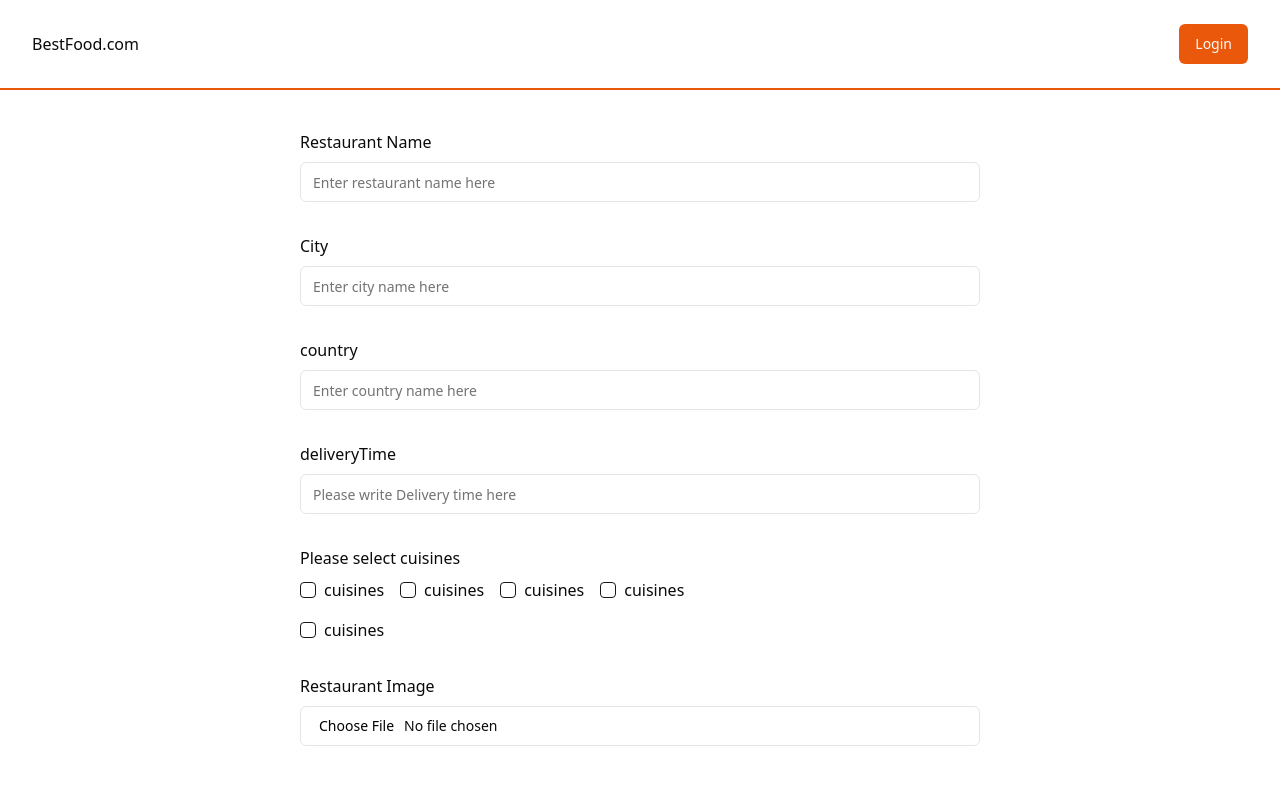
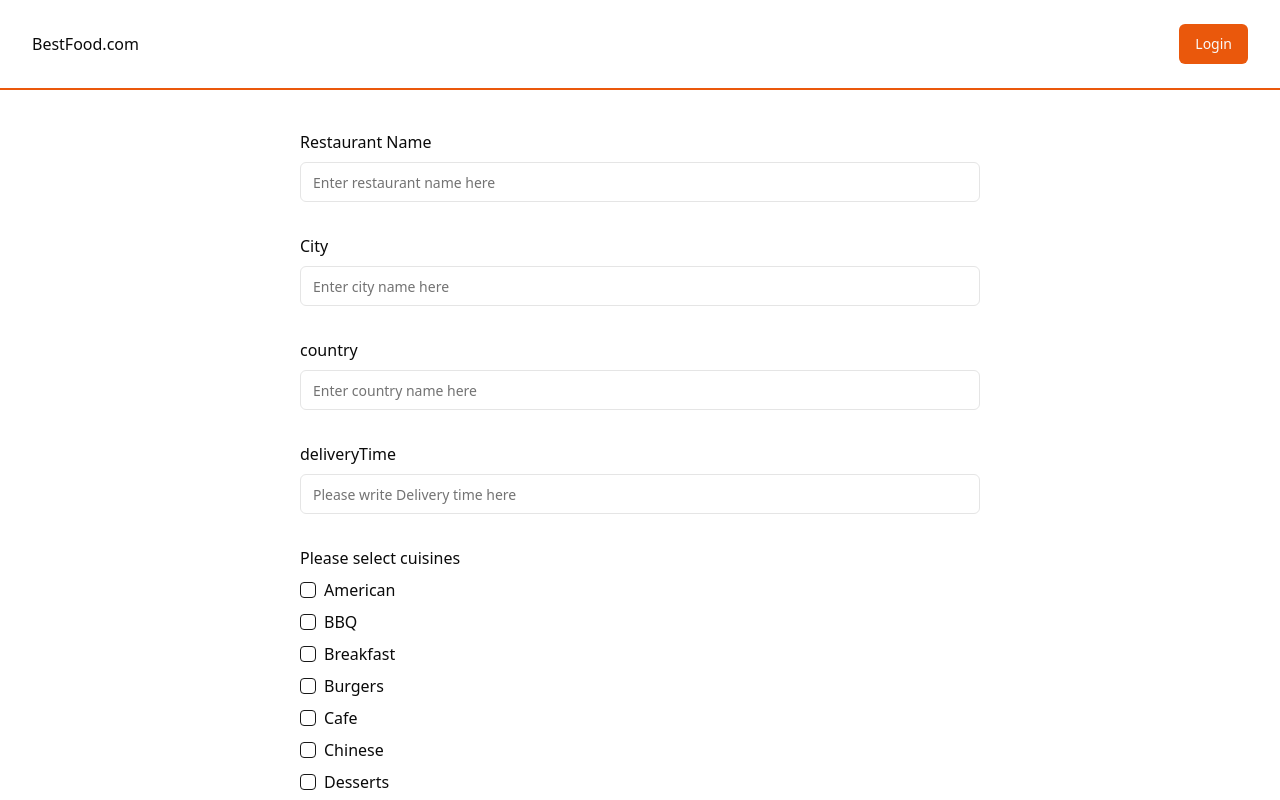
Before and after one commit to sahilmachhi/restaurant-food-delivery-app, a Next.js app in the folder frontend/: page /myRestaurant/1 in a window 1280 px wide. Shown: the top 800 px of the page. Built offline with nearby package versions, Linux system fonts and the light colour scheme; no server answers.

Commit message:
fixed: Edit address frontend not working

```diff
--- a/frontend/src/app/address/[slug]/page.tsx
+++ b/frontend/src/app/address/[slug]/page.tsx
@@ -17,9 +17,10 @@ const EditAddress = ({ params }: urlProp) => {
   const [address, setAddress] = useState<Address | any>({});
 
   const updateAddressData = async (address: any) => {
-    // console.log(address);
+    const UpdatedAddress = { ...address, _id: addressId };
+    console.log(UpdatedAddress);
     await axios
-      .put("http://localhost:5000/api/user/updateAddress", address, {
+      .put("http://localhost:5000/api/user/updateAddress", UpdatedAddress, {
         headers: {
           "Content-Type": "application/json",
         },
--- a/frontend/src/components/AddressForms.tsx
+++ b/frontend/src/components/AddressForms.tsx
@@ -15,6 +15,7 @@ const AddressForms = ({
   console.log(address?.name);
   const schema = z.object({
     name: z.string().min(1, { message: "please enter name" }),
+
     address: z.object({
       name: z.string(),
       addressLine1: z.string(),
@@ -41,6 +42,7 @@ const AddressForms = ({
     if (address) {
       reset({
         name: address.name || "",
+
         address: {
           name: address.address?.name || "",
           addressLine1: address.address?.addressLine1 || "",
--- a/frontend/src/components/CuisinesForm.tsx
+++ b/frontend/src/components/CuisinesForm.tsx
@@ -1,12 +1,17 @@
-import { useFormContext } from "react-hook-form";
-
-const CuisinesForm = () => {
-  const {} = useFormContext();
+import { cuisineList } from "@/utils/constants";
+import { Checkbox } from "./ui/checkbox";
+const CuisinesForm = ({ register }: { register: any }) => {
   return (
     <>
       <div className="flex flex-col gap-2 items-baseline justify-center w-[680px]">
         <label>Please select cuisines</label>
         {/* cuisines selection box goes here */}
+        {cuisineList.map((cuisine, index) => (
+          <div className="flex items-center justify-center gap-2" key={index}>
+            <Checkbox value={cuisine} {...register("cuisines")} />
+            <label htmlFor="">{cuisine}</label>
+          </div>
+        ))}
       </div>
     </>
   );
--- a/frontend/src/components/RestaurantForm.tsx
+++ b/frontend/src/components/RestaurantForm.tsx
@@ -3,8 +3,10 @@ import { zodResolver } from "@hookform/resolvers/zod";
 import { useForm } from "react-hook-form";
 import { z } from "zod";
 import { Input } from "./ui/input";
-import { Checkbox } from "./ui/checkbox";
+import CuisinesForm from "./CuisinesForm";
+import { Button } from "./ui/button";
 
+const RestaurantForm = () => {
   const formSchema = z.object({
     restaurantName: z.string({
       required_error: "restaurant name is required",
@@ -22,27 +24,26 @@ const formSchema = z.object({
     cuisines: z.array(z.string()).nonempty({
       message: "please select at least one item",
     }),
-  imageUrl: z.instanceof(File, {
-    message: "image of restaurant is required",
-  }),
-  menus: z.array(
-    z.object({
-      name: z.string().min(1, "name is required"),
-      description: z.string().min(1, "name is required"),
-      price: z.coerce.number({
-        required_error: "product price is required",
-        invalid_type_error: "price must be in number",
-      }),
-      imageUrl: z.instanceof(File, {
-        message: "image of menu item is required",
-      }),
-    })
-  ),
+    // imageUrl: z.instanceof(File, {
+    //   message: "image of restaurant is required",
+    // }),
+    // menus: z.array(
+    //   z.object({
+    //     name: z.string().min(1, "name is required"),
+    //     description: z.string().min(1, "name is required"),
+    //     price: z.coerce.number({
+    //       required_error: "product price is required",
+    //       invalid_type_error: "price must be in number",
+    //     }),
+    //     imageUrl: z.instanceof(File, {
+    //       message: "image of menu item is required",
+    //     }),
+    //   })
+    // ),
   });
 
   type input = z.infer<typeof formSchema>;
 
-const RestaurantForm = () => {
   const {
     register,
     handleSubmit,
@@ -53,6 +54,7 @@ const RestaurantForm = () => {
   });
 
   const onSubmit = (form: input) => {
+    console.log("on submit is called");
     console.log(form);
   };
   return (
@@ -72,10 +74,7 @@ const RestaurantForm = () => {
             </div>
             <div className="flex flex-col gap-2 items-baseline justify-center w-[680px]">
               <label>City</label>
-              <Input
-                placeholder="Enter city name here"
-                {...register("restaurantName")}
-              />
+              <Input placeholder="Enter city name here" {...register("city")} />
             </div>
             <div className="flex flex-col gap-2 items-baseline justify-center w-[680px]">
               <label>country</label>
@@ -92,37 +91,24 @@ const RestaurantForm = () => {
               />
             </div>
             <div className="flex flex-col gap-2 items-baseline justify-center w-[680px]">
-              <label>Please select cuisines</label>
-              {/* cuisines selection box goes here */}
-              <div className="grid grid-cols-4 gap-4">
-                <div className="flex items-center justify-center gap-2">
-                  <Checkbox />
-                  <label htmlFor="">cuisines</label>
+              <CuisinesForm register={register} />
             </div>
-                <div className="flex items-center justify-center gap-2">
-                  <Checkbox />
-                  <label htmlFor="">cuisines</label>
-                </div>
-                <div className="flex items-center justify-center gap-2">
-                  <Checkbox />
-                  <label htmlFor="">cuisines</label>
-                </div>
-
-                <div className="flex items-center justify-center gap-2">
-                  <Checkbox />
-                  <label htmlFor="">cuisines</label>
-                </div>
-
-                <div className="flex items-center justify-center gap-2">
-                  <Checkbox />
-                  <label htmlFor="">cuisines</label>
-                </div>
-              </div>
-            </div>
-            <div className="flex flex-col gap-2 items-baseline justify-center w-[680px]">
+            {/* <div className="flex flex-col gap-2 items-baseline justify-center w-[680px]">
               <label>Restaurant Image</label>
               <Input {...register("imageUrl")} type="file" />
+            </div> */}
+            {/* {errors ? (
+              <div>
+                <h1>{errors?.restaurantName}</h1>
+                <h1>{errors.city}</h1>
+                <h1>{errors.country}</h1>
+                <h1>{errors.cuisines}</h1>
+
+                <h1>{errors.deliveryTime}</h1>
+                <h1>{errors.imageUrl}</h1>
               </div>
+            ) : null} */}
+            <Button type="submit">submit</Button>
           </form>
         </div>
       </div>
```
Also changed, not shown: 1 other file (tests, documents, lock files or other folders). Lines whose indentation alone changed are shown as unchanged.
